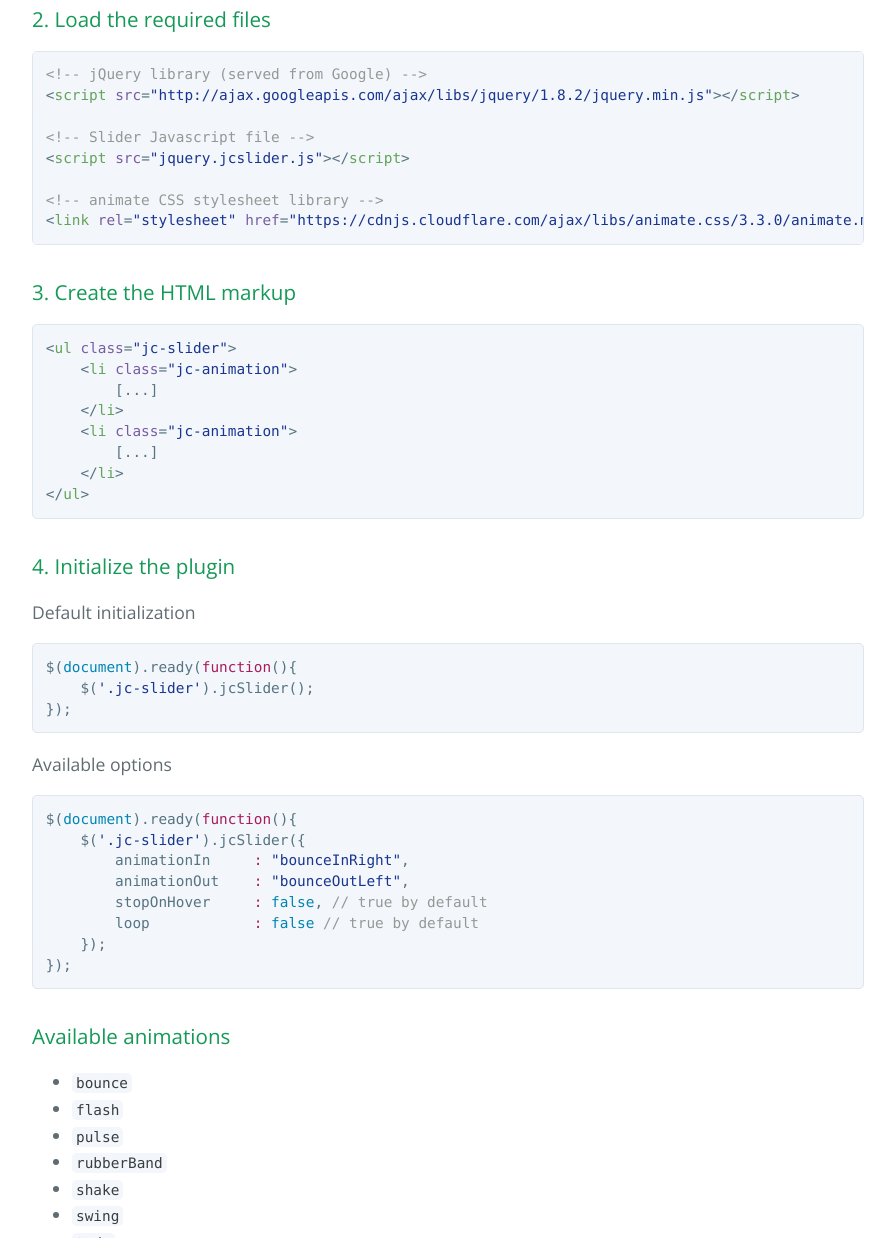
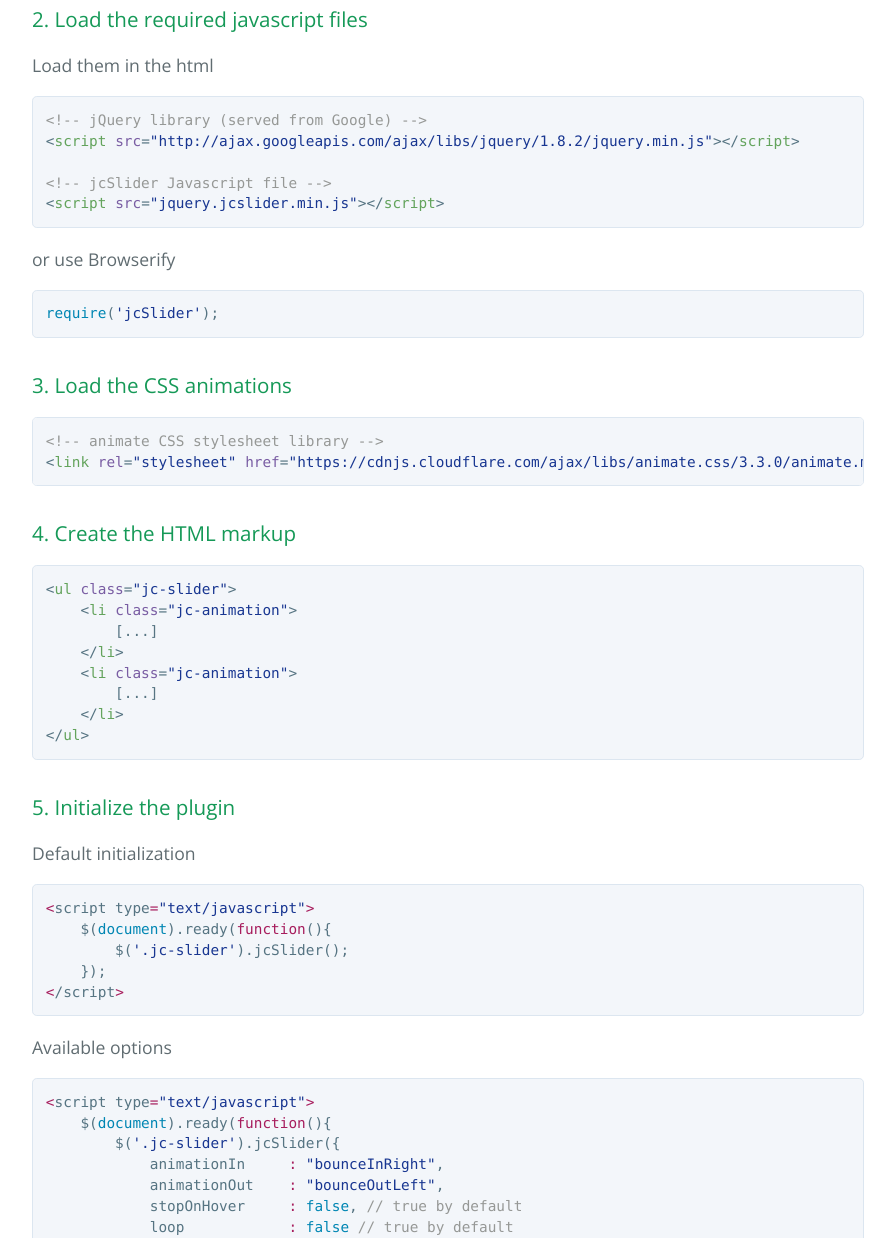
Before and after one commit to JoanClaret/jcSlider, a website: page index.html in a window 1280 px wide. Shown: the part 1720-2958 px from the top of the page, without its empty margins (192-1087 px from the left). Drawn offline with nearby package versions, Linux system fonts and the light colour scheme.

```diff
--- a/index.html
+++ b/index.html
@@ -64,19 +64,28 @@
 <p>or <a href="https://github.com/JoanClaret/jcSlider/archive/master.zip">download the plugin</a> from GitHub</p>
 
 <h3>
-<a id="2-load-the-required-files" class="anchor" href="#2-load-the-required-files" aria-hidden="true"><span class="octicon octicon-link"></span></a>2. Load the required files</h3>
+<a id="2-load-the-required-javascript-files" class="anchor" href="#2-load-the-required-javascript-files" aria-hidden="true"><span class="octicon octicon-link"></span></a>2. Load the required javascript files</h3>
+
+<p>Load them in the html</p>
 
 <div class="highlight highlight-html"><pre><span class="pl-c">&lt;!-- jQuery library (served from Google) --&gt;</span>
 &lt;<span class="pl-ent">script</span> <span class="pl-e">src</span>=<span class="pl-s"><span class="pl-pds">"</span>http://ajax.googleapis.com/ajax/libs/jquery/1.8.2/jquery.min.js<span class="pl-pds">"</span></span>&gt;&lt;/<span class="pl-ent">script</span>&gt;
 
-<span class="pl-c">&lt;!-- Slider Javascript file --&gt;</span>
-&lt;<span class="pl-ent">script</span> <span class="pl-e">src</span>=<span class="pl-s"><span class="pl-pds">"</span>jquery.jcslider.js<span class="pl-pds">"</span></span>&gt;&lt;/<span class="pl-ent">script</span>&gt;
+<span class="pl-c">&lt;!-- jcSlider Javascript file --&gt;</span>
+&lt;<span class="pl-ent">script</span> <span class="pl-e">src</span>=<span class="pl-s"><span class="pl-pds">"</span>jquery.jcslider.min.js<span class="pl-pds">"</span></span>&gt;&lt;/<span class="pl-ent">script</span>&gt;</pre></div>
 
-<span class="pl-c">&lt;!-- animate CSS stylesheet library --&gt;</span>
+<p>or use Browserify</p>
+
+<div class="highlight highlight-javascript"><pre><span class="pl-c1">require</span>(<span class="pl-s"><span class="pl-pds">'</span>jcSlider<span class="pl-pds">'</span></span>);</pre></div>
+
+<h3>
+<a id="3-load-the-css-animations" class="anchor" href="#3-load-the-css-animations" aria-hidden="true"><span class="octicon octicon-link"></span></a>3. Load the CSS animations</h3>
+
+<div class="highlight highlight-html"><pre><span class="pl-c">&lt;!-- animate CSS stylesheet library --&gt;</span>
 &lt;<span class="pl-ent">link</span> <span class="pl-e">rel</span>=<span class="pl-s"><span class="pl-pds">"</span>stylesheet<span class="pl-pds">"</span></span> <span class="pl-e">href</span>=<span class="pl-s"><span class="pl-pds">"</span>https://cdnjs.cloudflare.com/ajax/libs/animate.css/3.3.0/animate.min.css<span class="pl-pds">"</span></span>&gt;</pre></div>
 
 <h3>
-<a id="3-create-the-html-markup" class="anchor" href="#3-create-the-html-markup" aria-hidden="true"><span class="octicon octicon-link"></span></a>3. Create the HTML markup</h3>
+<a id="4-create-the-html-markup" class="anchor" href="#4-create-the-html-markup" aria-hidden="true"><span class="octicon octicon-link"></span></a>4. Create the HTML markup</h3>
 
 <div class="highlight highlight-html"><pre>&lt;<span class="pl-ent">ul</span> <span class="pl-e">class</span>=<span class="pl-s"><span class="pl-pds">"</span>jc-slider<span class="pl-pds">"</span></span>&gt;
     &lt;<span class="pl-ent">li</span> <span class="pl-e">class</span>=<span class="pl-s"><span class="pl-pds">"</span>jc-animation<span class="pl-pds">"</span></span>&gt;
@@ -88,24 +97,28 @@
 &lt;/<span class="pl-ent">ul</span>&gt;</pre></div>
 
 <h3>
-<a id="4-initialize-the-plugin" class="anchor" href="#4-initialize-the-plugin" aria-hidden="true"><span class="octicon octicon-link"></span></a>4. Initialize the plugin</h3>
+<a id="5-initialize-the-plugin" class="anchor" href="#5-initialize-the-plugin" aria-hidden="true"><span class="octicon octicon-link"></span></a>5. Initialize the plugin</h3>
 
 <p>Default initialization</p>
 
-<div class="highlight highlight-javascript"><pre>$(<span class="pl-c1">document</span>).ready(<span class="pl-k">function</span>(){
+<div class="highlight highlight-javascript"><pre><span class="pl-k">&lt;</span>script type<span class="pl-k">=</span><span class="pl-s"><span class="pl-pds">"</span>text/javascript<span class="pl-pds">"</span></span><span class="pl-k">&gt;</span>
+    $(<span class="pl-c1">document</span>).ready(<span class="pl-k">function</span>(){
         $(<span class="pl-s"><span class="pl-pds">'</span>.jc-slider<span class="pl-pds">'</span></span>).jcSlider();
-});</pre></div>
+    });
+<span class="pl-k">&lt;</span>/script<span class="pl-k">&gt;</span></pre></div>
 
 <p>Available options</p>
 
-<div class="highlight highlight-javascript"><pre>$(<span class="pl-c1">document</span>).ready(<span class="pl-k">function</span>(){
+<div class="highlight highlight-javascript"><pre><span class="pl-k">&lt;</span>script type<span class="pl-k">=</span><span class="pl-s"><span class="pl-pds">"</span>text/javascript<span class="pl-pds">"</span></span><span class="pl-k">&gt;</span>
+    $(<span class="pl-c1">document</span>).ready(<span class="pl-k">function</span>(){
         $(<span class="pl-s"><span class="pl-pds">'</span>.jc-slider<span class="pl-pds">'</span></span>).jcSlider({
             animationIn     <span class="pl-k">:</span> <span class="pl-s"><span class="pl-pds">"</span>bounceInRight<span class="pl-pds">"</span></span>,
             animationOut    <span class="pl-k">:</span> <span class="pl-s"><span class="pl-pds">"</span>bounceOutLeft<span class="pl-pds">"</span></span>,
             stopOnHover     <span class="pl-k">:</span> <span class="pl-c1">false</span>, <span class="pl-c">// true by default</span>
             loop            <span class="pl-k">:</span> <span class="pl-c1">false</span> <span class="pl-c">// true by default</span>
         });
-});</pre></div>
+    });
+<span class="pl-k">&lt;</span>/script<span class="pl-k">&gt;</span></pre></div>
 
 <h3>
 <a id="available-animations" class="anchor" href="#available-animations" aria-hidden="true"><span class="octicon octicon-link"></span></a>Available animations</h3>
```
Also changed, not shown: params.json (+1 -1 lines). Lines whose indentation alone changed are shown as unchanged.
